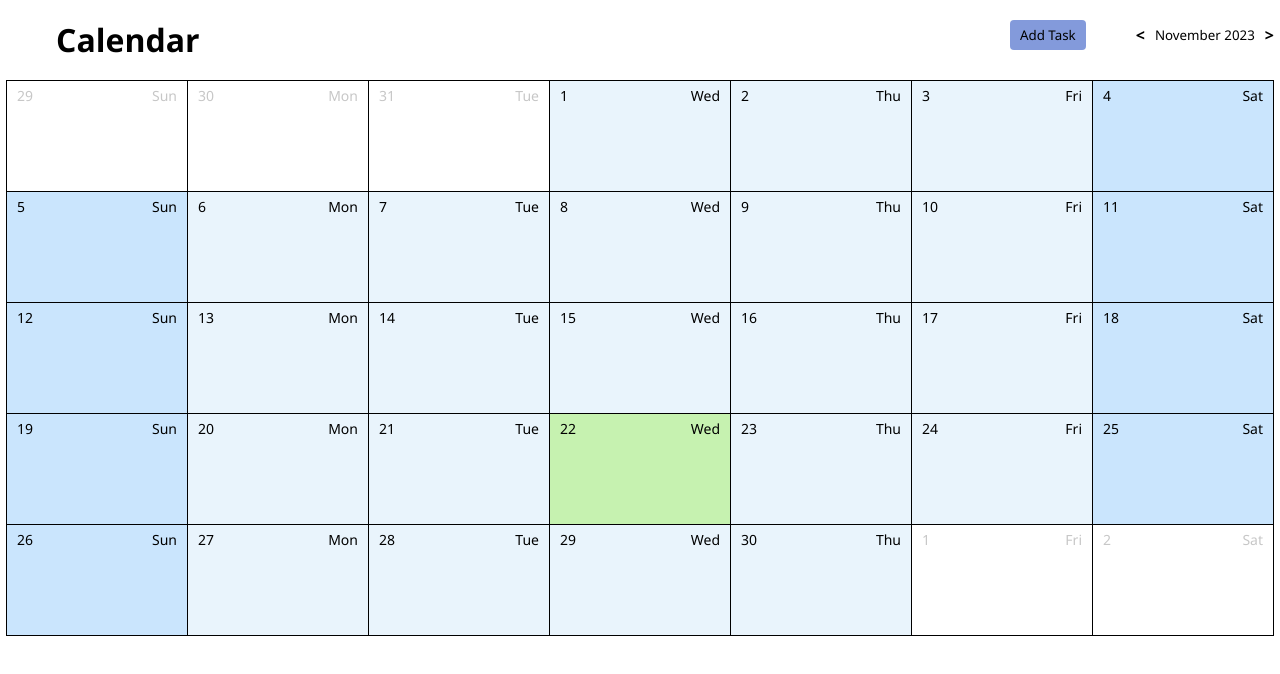
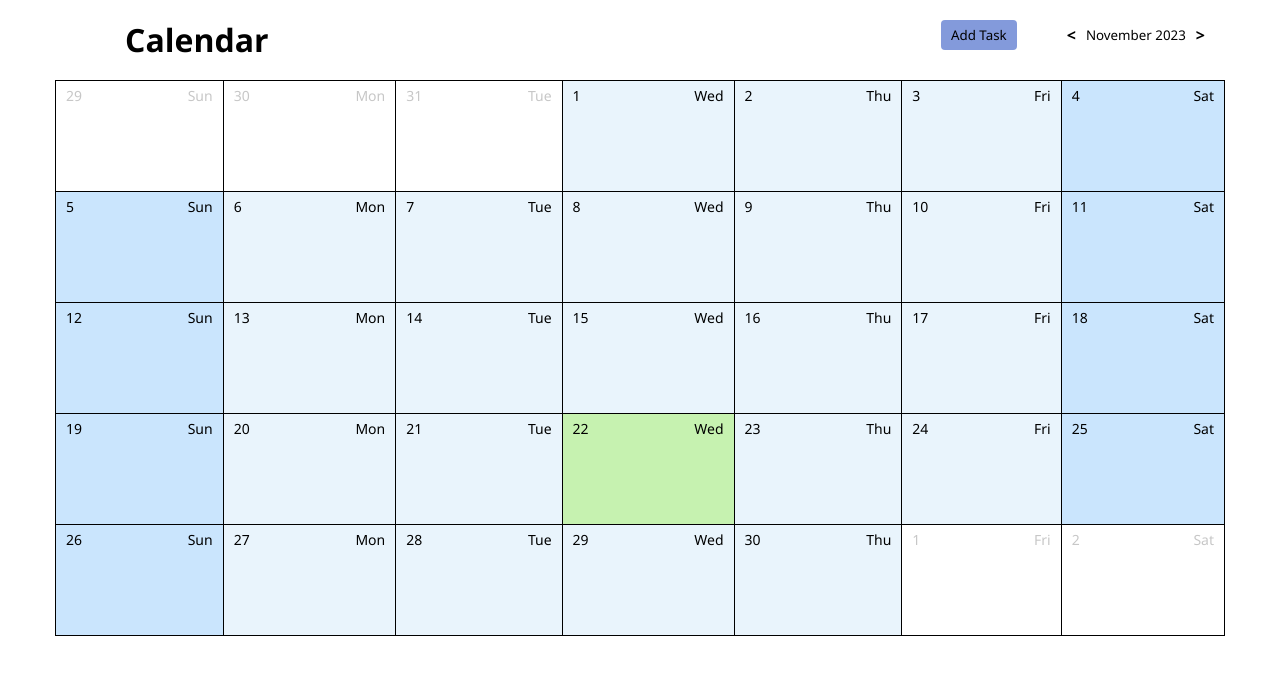
Before and after one commit to Yurella86/Calendar, a React (Create React App) app: page / in a window 1280 px wide. Shown: the top 674 px of the page. Built offline with nearby package versions, Linux system fonts and the light colour scheme.

Commit message:
last commit

```diff
--- a/src/style/Componnent/StyleComponent.js
+++ b/src/style/Componnent/StyleComponent.js
@@ -1,9 +1,12 @@
 import styled from 'styled-components';
 
+export const GlobalWrap = styled.div`
+margin: 0px 20px;
+`;
+
 export const WrapperHdContainer = styled.div`
-padding: 10px 0px;
+padding: 10px 20px;
 line-height: 40px;
-
 .left-hd {
     margin: 0px 50px;
 }
@@ -86,7 +89,7 @@ export const FlexHrBtw = styled.div`
 
 export const WrapperCalendar = styled.div`
   margin: 10px auto;
-  max-width: fit-content;
+  max-width: 1170px;
 
   .grid-calendar {
     display: grid;
@@ -96,9 +99,10 @@ export const WrapperCalendar = styled.div`
     padding: 1px;
     background-color: black;
 
+
     .wrapper-day {
       position: relative;
-      width: 160px;
+      max-width: 160px;
       min-height: 100px;
       padding: 5px 10px;
       cursor: pointer;
```
